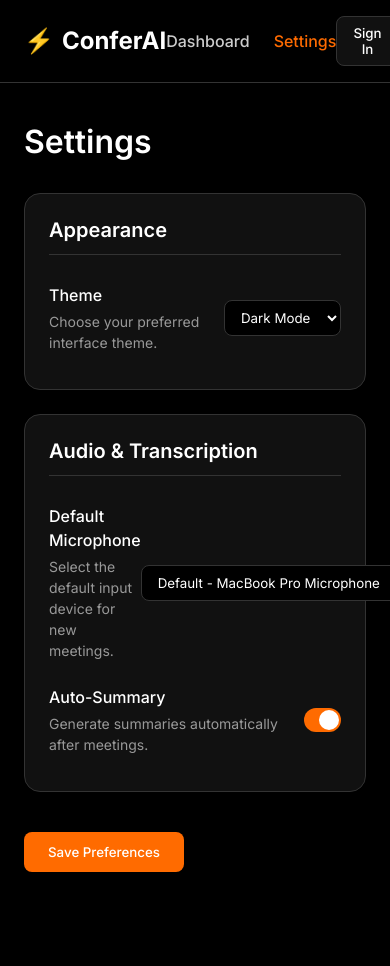
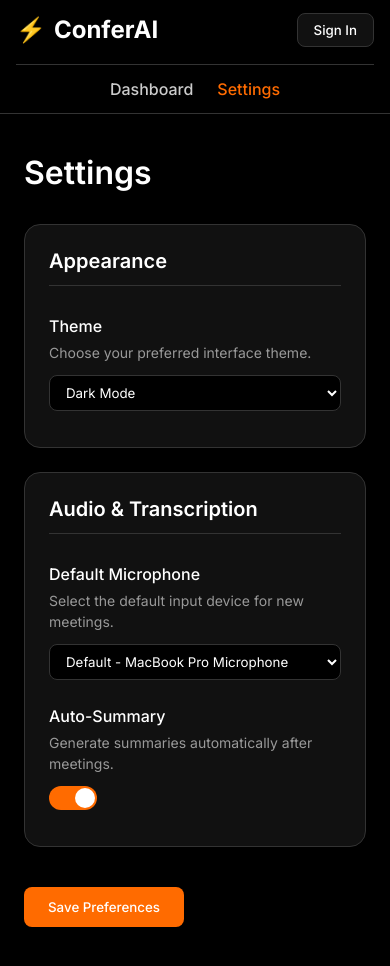
Before and after one commit to Pranav00076/ConferAI, a Next.js app in the folder web/: page /settings in a window 390 px wide. Before the commit the page ends 912 px from the top, so only its background shows below. Built offline with nearby package versions, Linux system fonts and the light colour scheme; no server answers.

Commit message:
UI responsiveness

```diff
--- a/web/src/app/dashboard/Dashboard.module.css
+++ b/web/src/app/dashboard/Dashboard.module.css
@@ -126,3 +126,15 @@
 .actionBtn:hover {
   background-color: var(--bg-tertiary);
 }
+
+@media (max-width: 768px) {
+  .header {
+    flex-direction: column;
+    align-items: flex-start;
+    gap: 16px;
+  }
+
+  .grid {
+    grid-template-columns: 1fr;
+  }
+}
--- a/web/src/app/meeting/[id]/MeetingRoom.module.css
+++ b/web/src/app/meeting/[id]/MeetingRoom.module.css
@@ -247,3 +247,42 @@
   from { opacity: 0; transform: translateY(10px); }
   to { opacity: 1; transform: translateY(0); }
 }
+
+@media (max-width: 768px) {
+  .header {
+    flex-direction: column;
+    align-items: flex-start;
+    gap: 16px;
+  }
+
+  .controls {
+    width: 100%;
+    flex-wrap: wrap;
+    justify-content: flex-start;
+  }
+
+  .titleGroup {
+    flex-wrap: wrap;
+  }
+
+  .presentationMode {
+    padding: 24px;
+  }
+
+  .presentationMode .text {
+    font-size: 2rem;
+  }
+
+  .presentationMode .speakerName {
+    font-size: 1.2rem;
+  }
+
+  .transcriptContainer {
+    padding: 16px;
+  }
+
+  .segment {
+    flex-direction: column;
+    gap: 8px;
+  }
+}
--- a/web/src/app/meeting/[id]/page.tsx
+++ b/web/src/app/meeting/[id]/page.tsx
@@ -267,7 +267,7 @@
               const myParticipant = participants.find(p => p.id === myId);
               return (
                 <div>
-                  <div style={{ display: 'flex', alignItems: 'center', gap: '8px', marginBottom: '8px' }}>
+                  <div style={{ display: 'flex', alignItems: 'center', gap: '8px', marginBottom: '8px', flexWrap: 'wrap' }}>
                     <strong>Participants ({participants.length}):</strong>
                     {!amIHost && <button onClick={() => wsRef.current?.send(JSON.stringify({type: 'CLAIM_HOST'}))} style={{ padding: '2px 8px', borderRadius: 4, background: 'var(--brand-primary)', color: '#fff' }}>Claim Host</button>}
                     {myParticipant && !editingName && (
@@ -319,7 +319,7 @@
             </>
           )}
           {status === 'ended' && (
-            <div style={{ display: 'flex', gap: '8px' }}>
+            <div style={{ display: 'flex', gap: '8px', flexWrap: 'wrap' }}>
               <button className={styles.btnSecondary} onClick={exportTxt}>Export TXT</button>
               <button className={styles.btnSecondary} onClick={exportDocx}>Export DOCX</button>
               <button className={styles.btnPrimary} onClick={exportPdf}>Export PDF</button>
--- a/web/src/app/settings/Settings.module.css
+++ b/web/src/app/settings/Settings.module.css
@@ -83,3 +83,17 @@
   font-weight: 500;
   margin-top: 16px;
 }
+
+@media (max-width: 640px) {
+  .settingRow {
+    flex-direction: column;
+    align-items: flex-start;
+    gap: 12px;
+  }
+
+  .select {
+    width: 100%;
+    max-width: 100%;
+    text-overflow: ellipsis;
+  }
+}
--- a/web/src/components/Navbar.module.css
+++ b/web/src/components/Navbar.module.css
@@ -78,3 +78,23 @@
   justify-content: center;
   font-size: 0.875rem;
 }
+
+@media (max-width: 768px) {
+  .header {
+    flex-wrap: wrap;
+    gap: 16px;
+    padding: 12px 16px;
+  }
+
+  .nav {
+    width: 100%;
+    justify-content: center;
+    order: 3;
+    padding-top: 12px;
+    border-top: 1px solid var(--border-color);
+  }
+
+  .userProfile span {
+    display: none; /* Hide the full name on very small screens to save space */
+  }
+}
```
